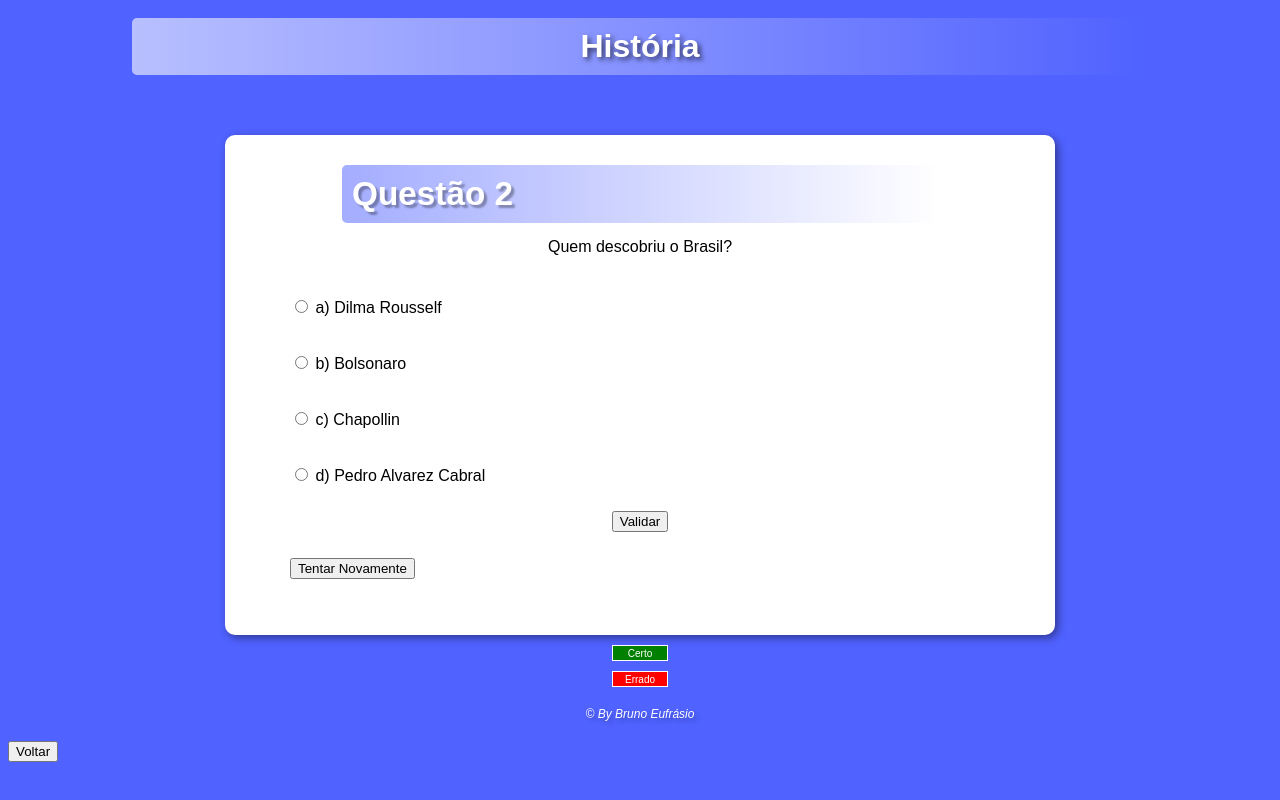
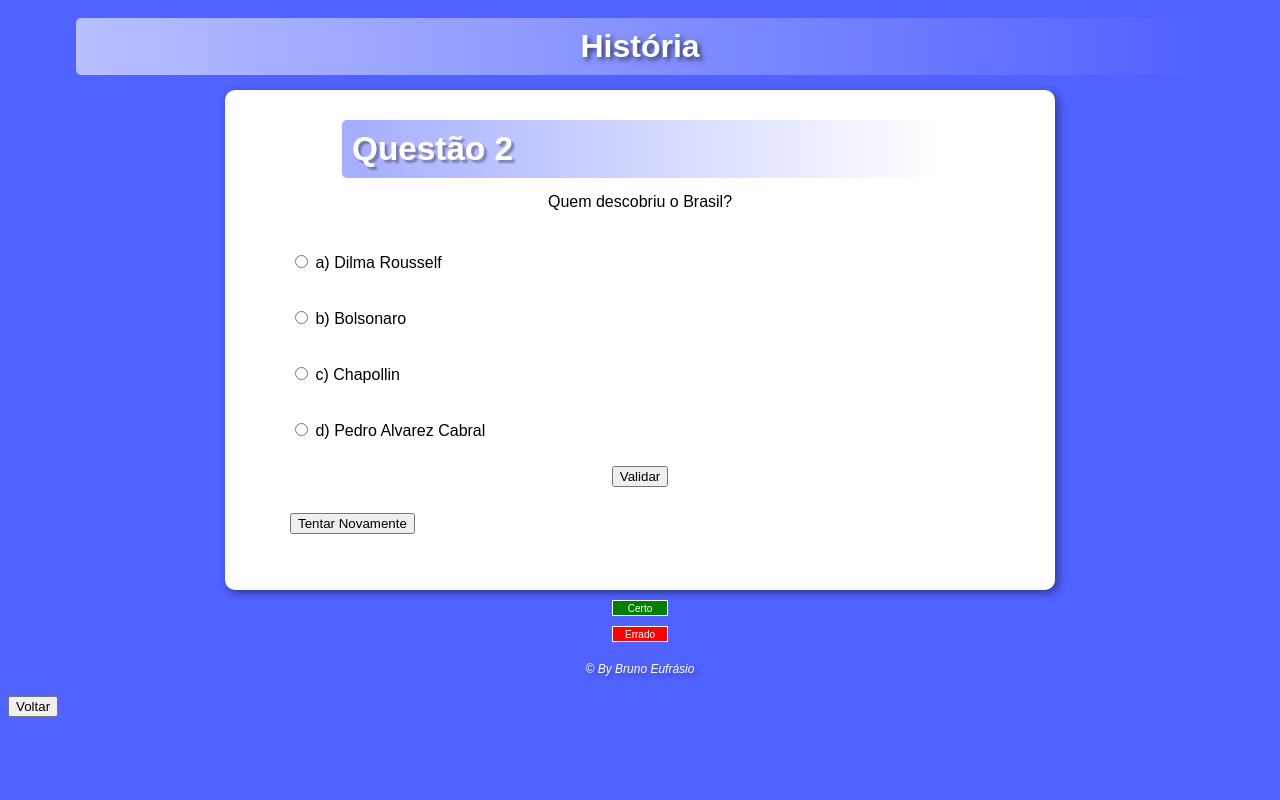
Before and after one commit to Brunofeufrasio/question, a plain HTML site: page portugues.html in a window 1280 px wide. Drawn offline with nearby package versions, Linux system fonts and the light colour scheme.

```diff
--- a/style.css
+++ b/style.css
@@ -14,16 +14,16 @@ header {
 h1 {
     background-image: linear-gradient(to right, rgba(255, 255, 255, 0.596), transparent);
     border-radius: 5px;
-    width: 80%;
+    width: 89%;
     margin: auto;
     padding: 10px;
-    margin-bottom: 50px;
+    margin-bottom: 5px;
 }
 
 h2 {
     margin: auto;
     width: 80%;
-    background-image: linear-gradient(to right, rgba(80, 98, 255, 0.521), transparent);
+    background-image: linear-gradient(to right, #5062ff85, transparent);
     font-size: 25pt;
     color: white;
     text-shadow: 3px 3px 2px rgba(0, 0, 0, 0.322);
```
